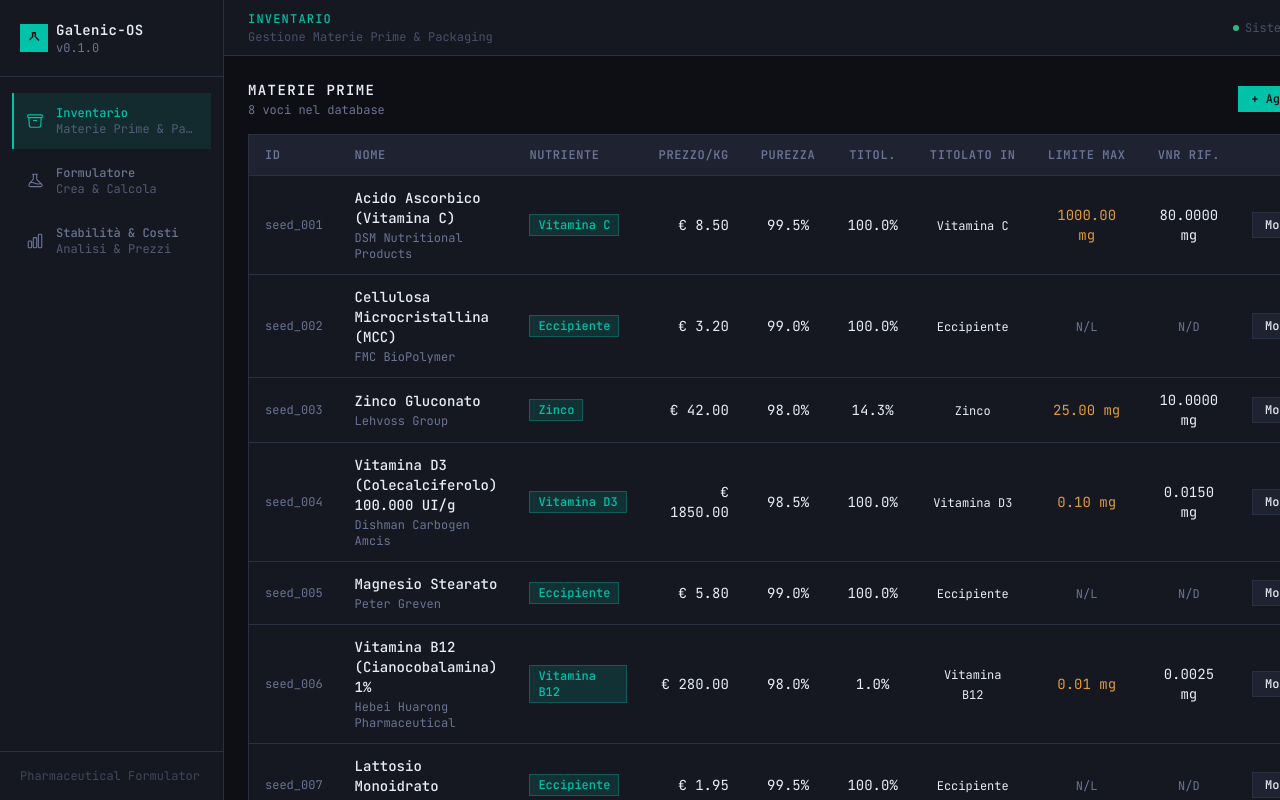
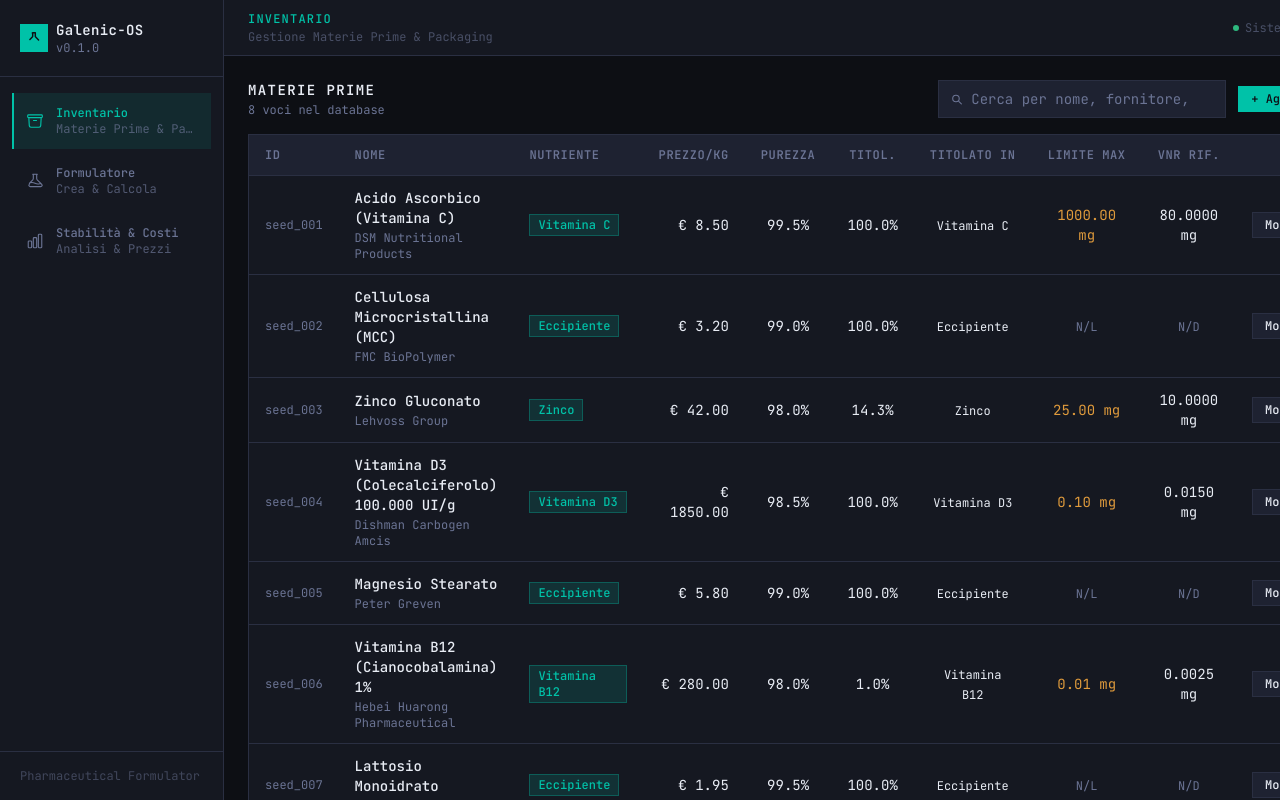
Before and after one commit to jefebcn/work-management, a React (Vite) app: page / in a window 1280 px wide. Shown: the top 800 px of the page. Built offline with nearby package versions, Linux system fonts and the light colour scheme.

Commit message:
feat(inventory): add live search bar to raw materials table
Filters by name, supplier, or active nutrient in real time.
Shows result count (e.g. "3 di 8 voci") when a query is active.

https://claude.ai/code/session_01U8AxmJxEsWg7Hm2ARGRvcx

```diff
--- a/src/components/inventory/RawMaterialsPage.jsx
+++ b/src/components/inventory/RawMaterialsPage.jsx
@@ -9,6 +9,18 @@ export default function RawMaterialsPage() {
   const { rawMaterials, addRawMaterial, updateRawMaterial, deleteRawMaterial } = useApp()
   const [modalOpen, setModalOpen] = useState(false)
   const [editingMaterial, setEditingMaterial] = useState(null)
+  const [searchQuery, setSearchQuery] = useState('')
+
+  // Filter raw materials by search query
+  const q = searchQuery.toLowerCase().trim()
+  const filtered = q
+    ? rawMaterials.filter(
+        rm =>
+          rm.name.toLowerCase().includes(q) ||
+          (rm.supplier && rm.supplier.toLowerCase().includes(q)) ||
+          (rm.activeNutrient && rm.activeNutrient.toLowerCase().includes(q))
+      )
+    : rawMaterials
 
   function handleAdd() {
     setEditingMaterial(null)
@@ -44,22 +56,58 @@ export default function RawMaterialsPage() {
             Materie Prime
           </h2>
           <p className="text-xs font-mono text-galenic-muted mt-0.5">
-            {rawMaterials.length} {rawMaterials.length === 1 ? 'voce' : 'voci'} nel database
+            {filtered.length === rawMaterials.length
+              ? `${rawMaterials.length} ${rawMaterials.length === 1 ? 'voce' : 'voci'} nel database`
+              : `${filtered.length} di ${rawMaterials.length} voci`}
           </p>
         </div>
-        <Button variant="primary" size="sm" onClick={handleAdd}>
-          + Aggiungi Materia Prima
-        </Button>
+
+        <div className="flex items-center gap-3">
+          {/* Search bar */}
+          <div className="relative">
+            <span className="absolute left-3 top-1/2 -translate-y-1/2 text-galenic-muted pointer-events-none">
+              <svg width="13" height="13" fill="none" viewBox="0 0 24 24" stroke="currentColor" strokeWidth={2}>
+                <path strokeLinecap="round" strokeLinejoin="round" d="M21 21l-4.35-4.35M17 11A6 6 0 1 1 5 11a6 6 0 0 1 12 0z" />
+              </svg>
+            </span>
+            <input
+              type="text"
+              value={searchQuery}
+              onChange={e => setSearchQuery(e.target.value)}
+              placeholder="Cerca per nome, fornitore, nutriente..."
+              className="bg-galenic-elevated border border-galenic-border text-galenic-primary font-mono text-sm pl-8 pr-8 py-2 outline-none focus:border-galenic-accent transition-colors placeholder:text-galenic-muted w-72"
+            />
+            {searchQuery && (
+              <button
+                onClick={() => setSearchQuery('')}
+                className="absolute right-3 top-1/2 -translate-y-1/2 text-galenic-muted hover:text-galenic-primary transition-colors font-mono text-base leading-none"
+              >
+                ×
+              </button>
+            )}
+          </div>
+
+          <Button variant="primary" size="sm" onClick={handleAdd}>
+            + Aggiungi Materia Prima
+          </Button>
+        </div>
       </div>
 
       {/* Table */}
       <div className="bg-galenic-surface border border-galenic-border">
         <RawMaterialsTable
-          rawMaterials={rawMaterials}
+          rawMaterials={filtered}
           onEdit={handleEdit}
           onDelete={deleteRawMaterial}
         />
       </div>
+
+      {/* No results message */}
+      {filtered.length === 0 && q && (
+        <p className="text-xs font-mono text-galenic-muted mt-3 text-center">
+          Nessun risultato per "{searchQuery}"
+        </p>
+      )}
 
       {/* Add / Edit modal */}
       <Modal
```
